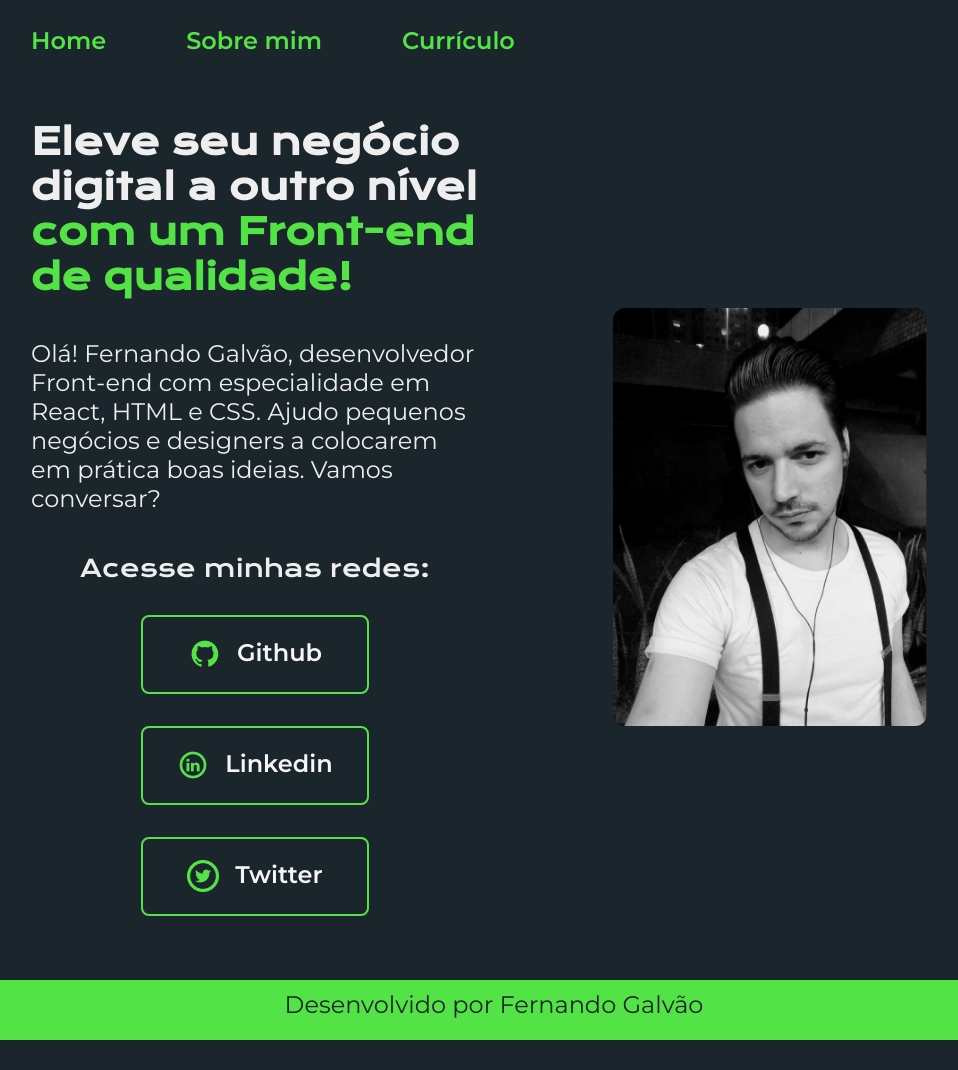
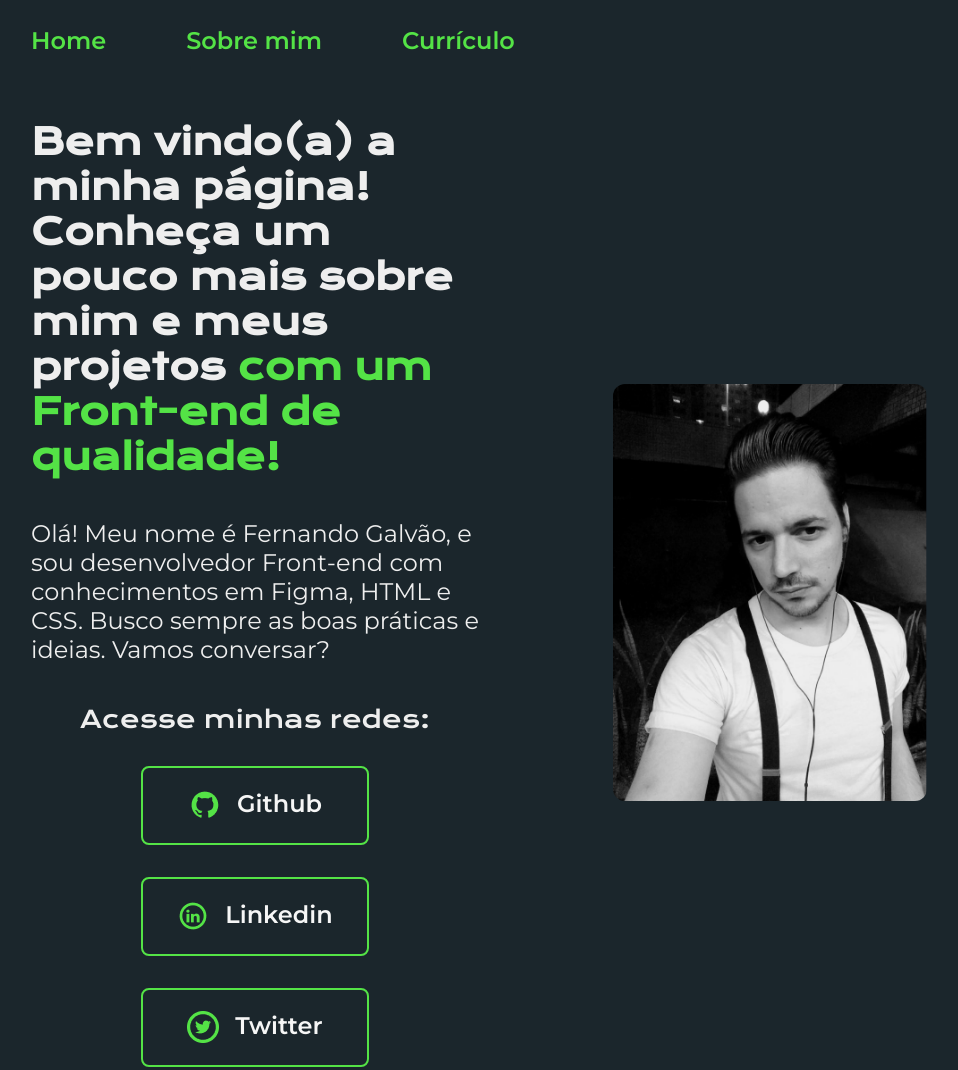
Before and after one commit to Fernandogalvao1/portfolio, a plain HTML site: page index.html in a window 1280 px wide. Shown: the top 1070 px of the page, without its empty margins (161-1119 px from the left). Before the commit the page ends 1040 px from the top, so only its background shows below. Drawn offline with nearby package versions, Linux system fonts and the light colour scheme.

Commit message:
sobre mim

```diff
--- a/index.html
+++ b/index.html
@@ -17,8 +17,8 @@
     </header>
     <main class="apresentacao">
         <section class="apresentacao__conteudo">
-            <h1 class="apresentacao__conteudo__titulo">Eleve seu negócio digital a outro nível <strong class="titulo-destaque">com um Front-end de qualidade!</strong> </h1>
-            <p class="apresentacao__conteudo__texto">Olá! Fernando Galvão, desenvolvedor Front-end com especialidade em React, HTML e CSS. Ajudo pequenos negócios e designers a colocarem em prática boas ideias. Vamos conversar?</p>
+            <h1 class="apresentacao__conteudo__titulo">Bem vindo(a) a minha página! Conheça um pouco mais sobre mim e meus projetos <strong class="titulo-destaque">com um Front-end de qualidade!</strong> </h1>
+            <p class="apresentacao__conteudo__texto">Olá! Meu nome é  Fernando Galvão, e sou desenvolvedor Front-end com conhecimentos em Figma, HTML e CSS. Busco sempre as boas práticas e ideias. Vamos conversar?</p>
             <div class="apresentacao__links">
                 <h2 class="apresentacao__links__subtitulo" >Acesse minhas redes:</h2>
                 <a  class="apresentacao__links__link" href="https://github.com/XxXMikkiXxX">
```
Also changed, not shown: about.html (+1 -2 lines).
